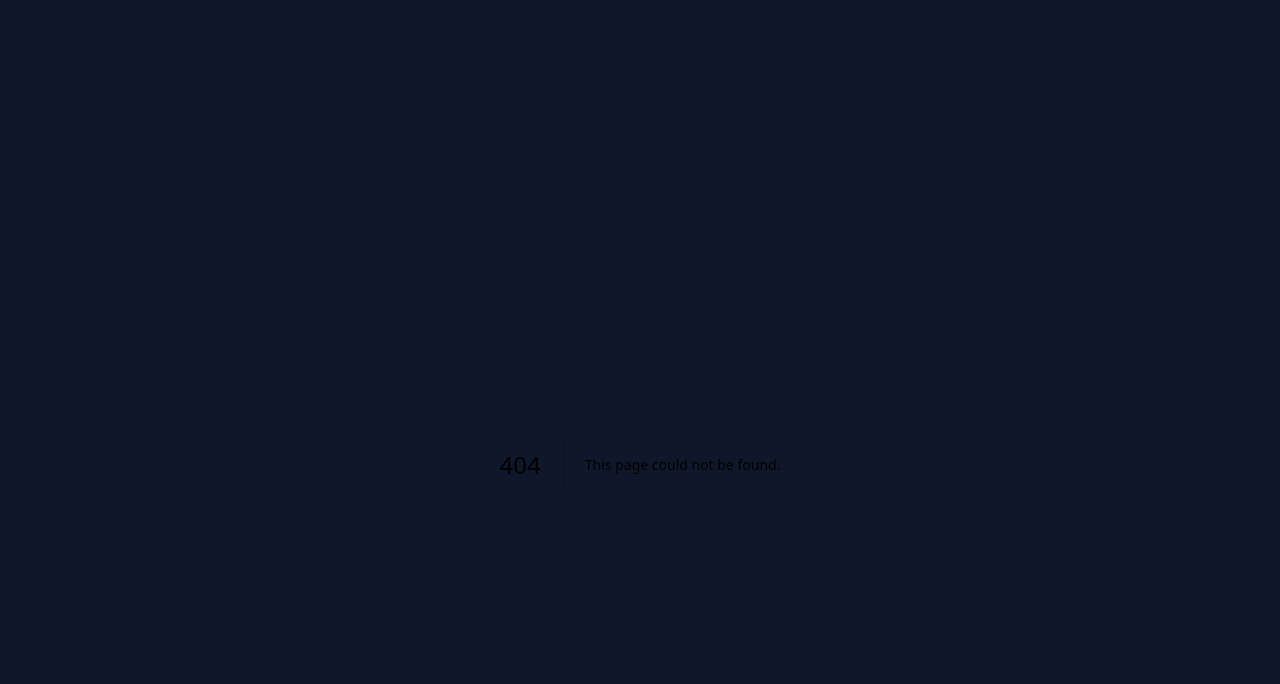
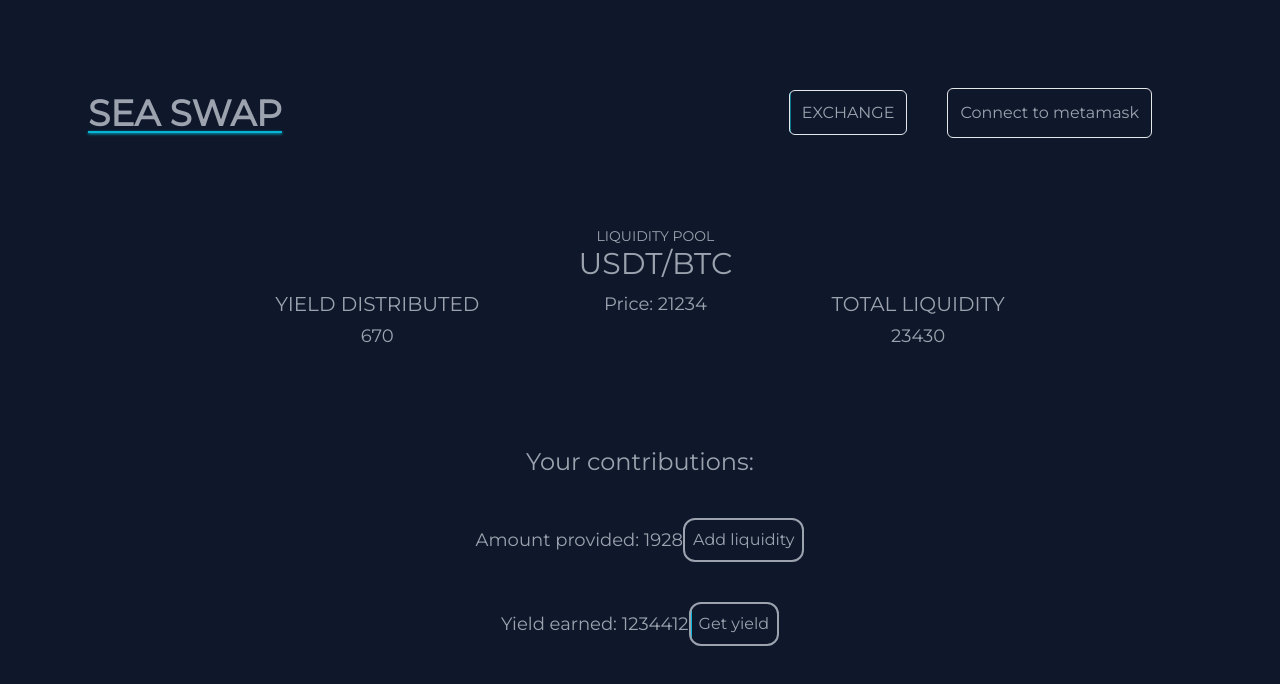
Before and after one commit to BChainbuddy/decentralizedExchange, a Next.js app: page /poolpage in a window 1280 px wide. Before the commit this address had no page. Shown: the top 684 px of the page. Built offline with nearby package versions, Linux system fonts and the light colour scheme.

Commit message:
made updates to pool page

```diff
--- a/src/app/page.jsx
+++ b/src/app/page.jsx
@@ -34,10 +34,10 @@ export default function Home() {
         </div>
         <div>
           <Link
-            href='/pools'
+            href='/poolpage'
             className="button text-gray-400 mr-10 border rounded-md p-3 hover:bg-zinc-300"
           >
-            LIQUIDITY POOLS
+            LIQUIDITY POOL
           </Link>
           <Connect isConnected={isConnected}></Connect>
         </div>
--- /dev/null
+++ b/src/app/poolpage/page.jsx
@@ -0,0 +1,104 @@
+"use client"
+
+import Image from "next/image";
+import { Montserrat } from "next/font/google";
+import Connect from "../../components/connectButton";
+import { useState, useRef, useEffect } from "react";
+import Link from "next/link";
+import { redirect } from "next/navigation";
+
+const monserrat = Montserrat({
+  subsets: ["latin"],
+  weight: ["400"],
+});
+
+export default function poolPage() {
+  const [connected, isConnected] = useState(false);
+
+  function numberCounter() {
+    let countingY = 0
+    let countingL = 0
+
+    const totalYield = 670
+    const liquidities = 23430
+
+    let counter = setInterval(count, 1)
+
+    function count() {
+      const matches = document.querySelectorAll('.number')
+
+      if(countingY + 100 <= totalYield) {
+        countingY += 100
+        matches[0].innerHTML = countingY
+      } else {
+        countingY = totalYield
+        matches[0].innerHTML = countingY
+      }
+
+      if(countingL + 100 <= liquidities) {
+        countingL += 100
+        matches[1].innerHTML = countingL
+      } else {
+        countingL = liquidities
+        matches[1].innerHTML = countingL
+      }
+
+      if (totalYield === countingY && liquidities === countingL) {
+        clearInterval(counter);
+        console.log("The interval is closed")
+      }
+    }
+
+  }
+
+  useEffect(() => {
+    numberCounter()
+  }, [])
+
+  return ( <div className={monserrat.className}>
+      <header className="justify-between flex flex-row items-center p-6">
+        <div className="relative">
+          <p className="text-gray-400 text-4xl font-bold">SEA SWAP</p>
+          <div className="absolute inset-x-0 bottom-0 h-0.5 bg-cyan-500 shadow shadow-cyan-500"></div>
+        </div>
+        <div>
+          <Link
+            href="/"
+            className="button text-gray-400 mr-10 border rounded-md p-3 hover:bg-zinc-300"
+          >
+            EXCHANGE
+          </Link>
+          <Connect isConnected={isConnected}></Connect>
+        </div>
+      </header>
+      <main className="flex flex-col">
+        <section className="flex flex-row text-gray-400 justify-evenly px-28 mt-16">
+            <div  className="flex flex-col text-center mt-16 space-y-1">
+              <p className="text-xl">YIELD DISTRIBUTED</p>
+              <p className="text-lg number">0</p>
+            </div>
+            <div className="flex flex-col text-center">
+              <p className="text-sm">LIQUIDITY POOL</p>
+              <p className="text-3xl">USDT/BTC</p>
+              <p className="text-lg mt-2">Price: 21234</p>
+            </div>
+            <div className="flex flex-col text-center mt-16 space-y-1">
+              <p className="text-xl">TOTAL LIQUIDITY</p>
+              <p className="text-lg number">0</p>
+            </div>
+        </section>
+        <section className="flex flex-col text-gray-400 place-items-center mt-24 space-y-10">
+          <p className="text-center text-2xl">Your contributions:</p>
+          <div className="flex flex-row items-center">
+            <p className="text-lg">Amount provided: <span>1928</span></p>
+            <button className="border-2 border-gray-400 button rounded-xl p-2">Add liquidity</button>
+          </div>
+          <div className="flex flex-row items-center">
+            <p className="text-lg">Yield earned: <span>1234412</span></p>
+            <button className="border-2 border-gray-400 button rounded-xl p-2">Get yield</button>
+          </div>
+        </section>
+      </main>
+    </div>
+  );
+}
```
